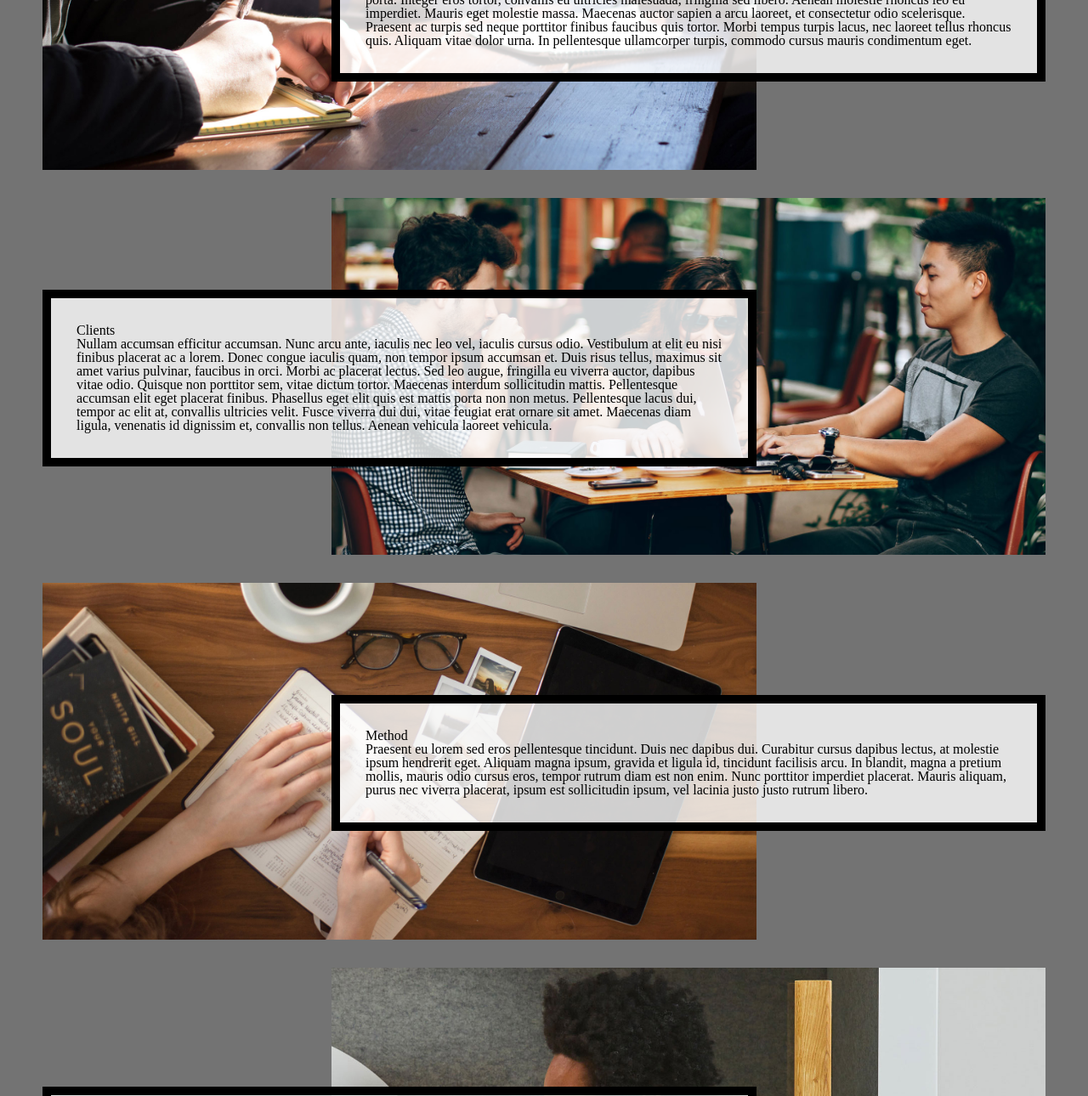
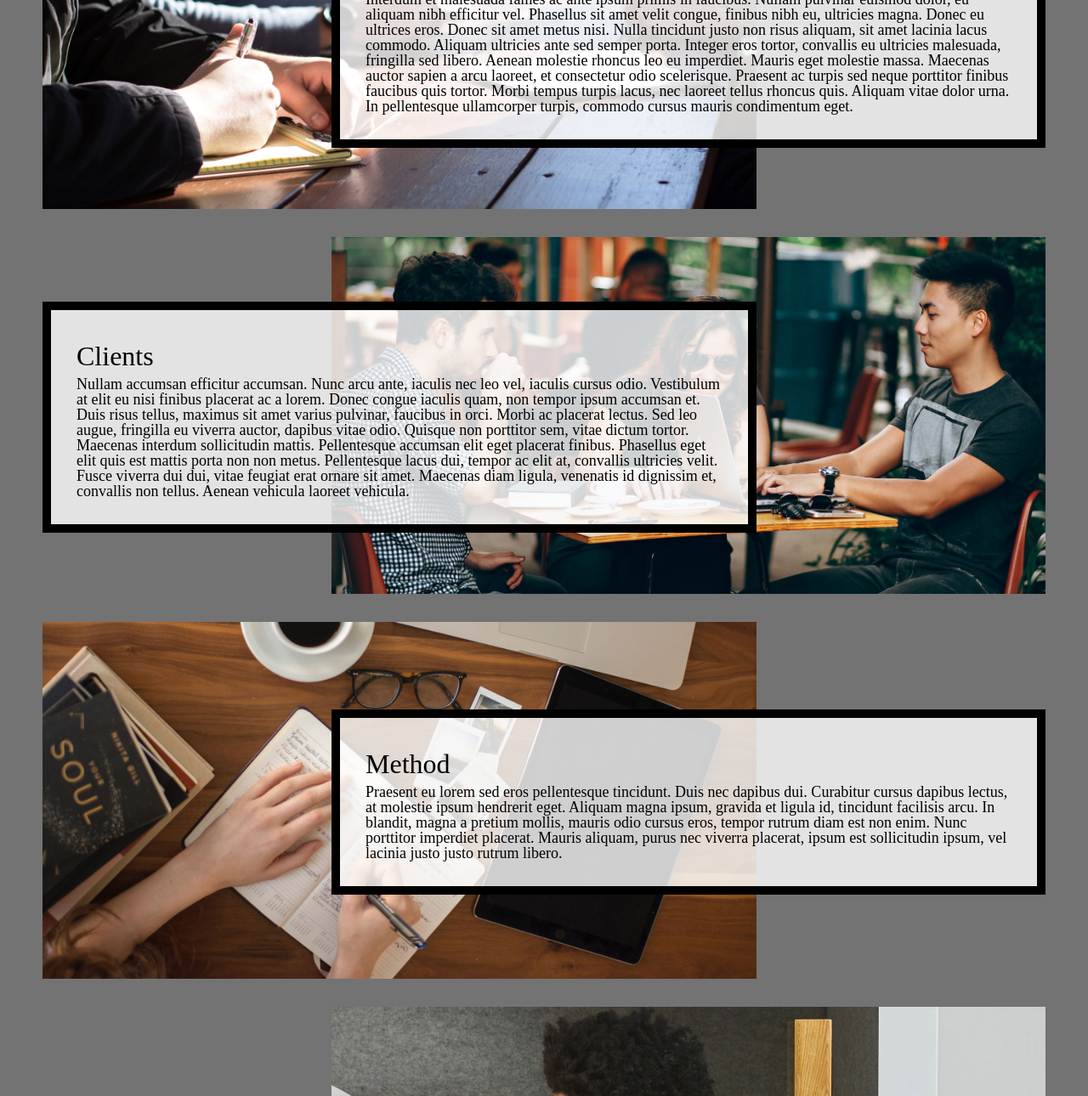
Before and after one commit to Tarush-Nandrajog/Hw3Si339, a plain HTML site: page index.html in a window 1280 px wide. Shown: the part 652-1942 px from the top of the page at 85% size. Drawn offline with Linux system fonts and the light colour scheme.

Commit message:
Add files via upload

```diff
--- a/css/style.css
+++ b/css/style.css
@@ -91,7 +91,7 @@ a.skip{
 
 nav a:focus {
   border-top: 2px solid yellow;
-  outline: none;
+  text-decoration: none;
 }
 
 
@@ -103,17 +103,15 @@ nav a:focus {
 
 .intro {
   background-image: url("../images/header.jpg");
-  background-color: #DDDDDD;
   background-color: #858585;
-  background-color: #707070;
-  background-color: #B3B3B3;
   min-height: 400px;
   background-attachment: fixed;
   background-position: bottom;
   background-size: cover;
+  background-repeat: no-repeat;
 }
 
-#about, #clients, #method, #contant {
+.about, .clients, .method, .contact {
   grid-column: 2 / span 1;
 }
 
@@ -127,20 +125,20 @@ img {
   overflow: hidden;
 }
 
-#about, .about-image {
-  grid-row-start: 1;
+.about, .about-image {
+  grid-row: 1 / 2;
 }
 
-#clients, .clients-image {
-  grid-row-start: 2;
+.clients, .clients-image {
+  grid-row: 2 / 3;
 }
 
-#method, .method-image {
-  grid-row-start: 3;
+.method, .method-image {
+  grid-row: 3 / 4;
 }
 
-#contant, .contact-image {
-  grid-row-start: 4;
+.contact, .contact-image {
+  grid-row: 4 / 5;
 }
 
 .text {
@@ -176,11 +174,11 @@ img {
     grid-row: 300px 300px 300px 300px;
   }
 
-  #about, #method, .clients-image, .contact-image {
+  .about, .method, .clients-image, .contact-image {
     grid-column: 3 / 5;
   }
 
-  #clients, #contant, .about-image, .method-image {
+  .clients, .contact, .about-image, .method-image {
     grid-column: 2 / 4;
   }
 
--- a/index.html
+++ b/index.html
@@ -1,12 +1,12 @@
 <!DOCTYPE html>
 <html lang="en">
   <head>
-`    <meta charset="UTF-8">
+    <meta charset="UTF-8">
     <meta http-equiv="X-UA-Compatible" content="IE=edge">
     <meta name="viewport" content="width=device-width, initial-scale=1.0">
     <link rel="icon"  href="images/logo-drk.png">
+    <link rel="stylesheet" type="text/css" href="css/html5reset.css">
     <link rel="stylesheet" type="text/css" href="css/style.css">
-    <link rel="stylesheet" type="text/css" href="css/html5reset.css">
     <title>2022 New Company Inc.</title>
   </head>
   <body>
```
